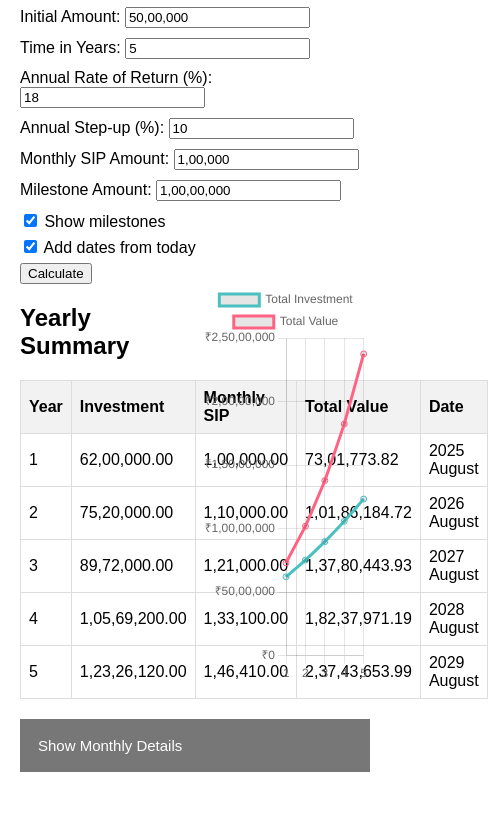
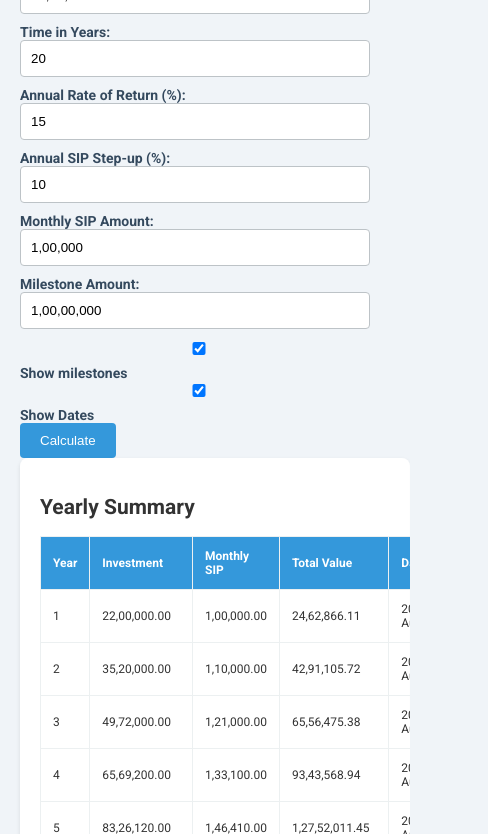
Before and after one commit to shauryadhadwal/shauryadhadwal.github.io, a plain HTML site: page sip-calculator/index.html in a window 390 px wide. Shown: the part 130-964 px from the top of the page, 488 px wide, since content can reach past the window. Before the commit the page ends 922 px from the top, so only its background shows below. Drawn offline with nearby package versions, Linux system fonts and the light colour scheme.

Commit message:
Mobile responsive screen for calculator

```diff
--- a/sip-calculator/index.html
+++ b/sip-calculator/index.html
@@ -5,46 +5,86 @@
     <meta name="viewport" content="width=device-width, initial-scale=1.0" />
     <title>SIP Investment Calculator</title>
     <script src="https://cdn.jsdelivr.net/npm/chart.js"></script>
+    <link
+      href="https://fonts.googleapis.com/css2?family=Roboto:wght@300;400;700&display=swap"
+      rel="stylesheet"
+    />
     <style>
       body {
-        font-family: Arial, sans-serif;
-        max-width: 1200px;
+        font-family: "Roboto", Arial, sans-serif;
+        max-width: 100%;
         margin: 0 auto;
         padding: 20px;
+        box-sizing: border-box;
+        background-color: #f0f4f8;
+        color: #333;
+      }
+      h1 {
+        color: #2c3e50;
+        text-align: center;
       }
       input {
         margin-bottom: 10px;
+        width: 100%;
+        padding: 10px;
+        box-sizing: border-box;
+        border: 1px solid #bdc3c7;
+        border-radius: 4px;
+      }
+      label {
+        color: #34495e;
+        font-weight: bold;
+      }
+      button {
+        background-color: #3498db;
+        color: white;
+        border: none;
+        padding: 10px 20px;
+        border-radius: 4px;
+        cursor: pointer;
+        transition: background-color 0.3s;
+      }
+      button:hover {
+        background-color: #2980b9;
       }
       .summary-container {
         display: flex;
-        justify-content: space-between;
+        flex-direction: column;
         margin-bottom: 20px;
       }
+      .table-wrapper,
+      .chart-wrapper {
+        width: 100%;
+        margin-bottom: 20px;
+        background-color: white;
+        border-radius: 8px;
+        box-shadow: 0 2px 4px rgba(0, 0, 0, 0.1);
+        padding: 20px;
+      }
       .table-wrapper {
-        width: 48%;
-      }
-      .chart-wrapper {
-        width: 48%;
+        overflow-x: auto;
       }
       table {
         width: 100%;
         border-collapse: collapse;
+        font-size: 14px;
       }
       th,
       td {
-        border: 1px solid #ddd;
-        padding: 8px;
+        border: 1px solid #ecf0f1;
+        padding: 12px;
         text-align: left;
       }
       th {
-        background-color: #f2f2f2;
+        background-color: #3498db;
+        color: white;
       }
       .chart-container {
         width: 100%;
-        height: 400px;
+        height: 300px;
       }
       .collapsible {
-        background-color: #777;
+        background-color: #3498db;
         color: white;
         cursor: pointer;
         padding: 18px;
@@ -53,20 +93,50 @@
         text-align: left;
         outline: none;
         font-size: 15px;
+        transition: 0.4s;
+        border-radius: 4px;
       }
       .active,
       .collapsible:hover {
-        background-color: #555;
+        background-color: #2980b9;
       }
       .content {
         padding: 0 18px;
         display: none;
-        overflow: hidden;
-        background-color: #f1f1f1;
+        overflow-x: auto;
+        background-color: white;
+        border-radius: 0 0 8px 8px;
       }
       .milestone-row {
-        background-color: #e6f3ff;
+        background-color: #e8f6fd;
         font-weight: bold;
+      }
+      @media screen and (min-width: 768px) {
+        body {
+          max-width: 1200px;
+        }
+        .summary-container {
+          flex-direction: row;
+          justify-content: space-between;
+        }
+        .table-wrapper,
+        .chart-wrapper {
+          width: 48%;
+        }
+        .chart-container {
+          height: 400px;
+        }
+      }
+      @media screen and (max-width: 767px) {
+        body {
+          font-size: 14px;
+        }
+        table {
+          font-size: 12px;
+        }
+        .table-wrapper {
+          overflow-x: auto;
+        }
       }
     </style>
   </head>
@@ -75,15 +145,15 @@
 
     <div>
       <label for="initialAmount">Initial Amount:</label>
-      <input type="text" id="initialAmount" value="5000000" /><br />
+      <input type="text" id="initialAmount" value="1000000" /><br />
 
       <label for="timeInYears">Time in Years:</label>
-      <input type="number" id="timeInYears" value="5" /><br />
+      <input type="number" id="timeInYears" value="20" /><br />
 
       <label for="rateOfReturn">Annual Rate of Return (%):</label>
-      <input type="number" id="rateOfReturn" value="18" /><br />
+      <input type="number" id="rateOfReturn" value="15" /><br />
 
-      <label for="annualStepUp">Annual Step-up (%):</label>
+      <label for="annualStepUp">Annual SIP Step-up (%):</label>
       <input type="number" id="annualStepUp" value="10" /><br />
 
       <label for="monthlySIP">Monthly SIP Amount:</label>
@@ -109,7 +179,7 @@
           checked
           onchange="calculateSIP()"
         />
-        Add dates from today </label
+        Show Dates </label
       ><br />
 
       <button onclick="calculateSIP()">Calculate</button>
@@ -210,13 +280,13 @@
               {
                 label: "Total Investment",
                 data: investments,
-                borderColor: "rgb(75, 192, 192)",
+                borderColor: "rgb(52, 152, 219)",
                 tension: 0.1,
               },
               {
                 label: "Total Value",
                 data: totalValues,
-                borderColor: "rgb(255, 99, 132)",
+                borderColor: "rgb(231, 76, 60)",
                 tension: 0.1,
               },
             ],
```
